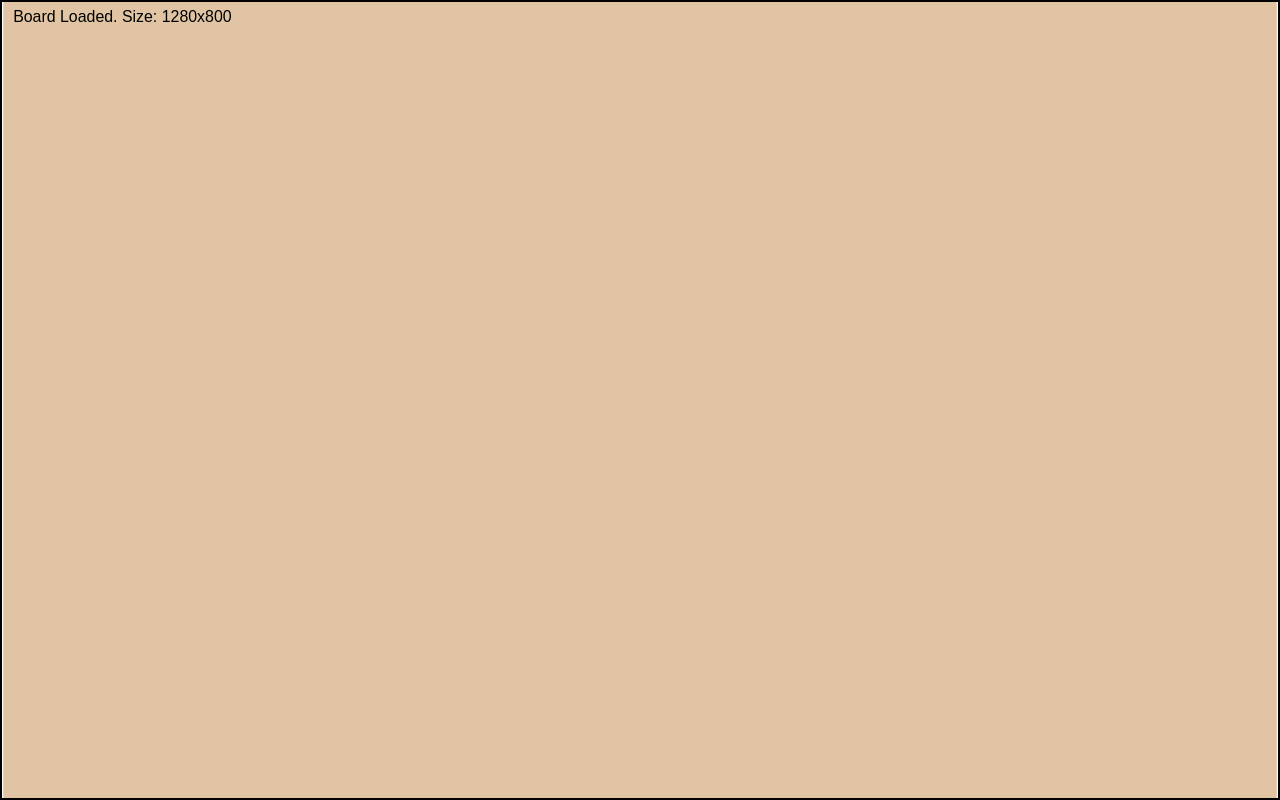
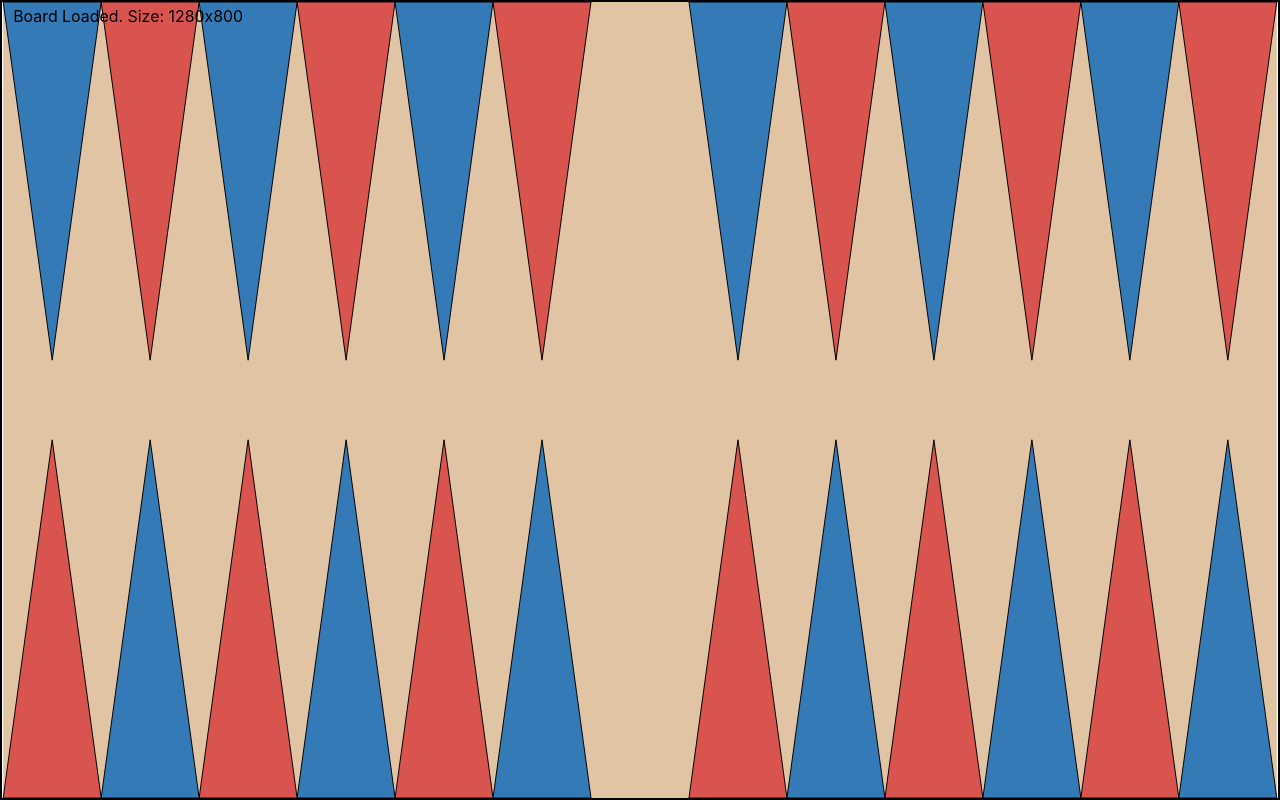
Before and after one commit to marcobaass/bg-gym, a Next.js app: page / in a window 1280 px wide. Built offline with nearby package versions, Linux system fonts and the light colour scheme.

Commit message:
drawing board

```diff
--- a/components/BoardRenderer.tsx
+++ b/components/BoardRenderer.tsx
@@ -2,6 +2,8 @@
 import React from 'react'
 import { BoardState, PositionAnalysis } from '@/types/board'
 import { useState, useEffect } from 'react'
+
+import { UNIT_WIDTH_RATIO, POINT_HEIGHT_RATIO, getPointCoordinates } from '@/utils/renderer-utils'
 
 type Props = {
   boardState: BoardState,
@@ -30,17 +32,60 @@ export default function BoardRenderer({boardState, analysis}: Props) {
   return (
     <div style={{ width: '100%', height: '100vh', display: 'flex', justifyContent: 'center', alignItems: 'center' }}>
       {width && height ? (
-        <svg
-            width={width}
-            height={height}
-            viewBox={`0 0 ${width} ${height}`}
-            style={{ border: '2px solid black', maxWidth: '100%', maxHeight: '100%' }}
-        >
-            <rect x="0" y="0" width={width} height={height} fill="#E0C4A4" />
-            <text x={10} y={20} fill="black" fontSize="16">
-                Board Loaded. Size: {Math.round(width)}x{Math.round(height)}
-            </text>
-        </svg>
+        <>
+          {(() => {
+            const containerWidth = width as number
+            const containerHeight = height as number
+
+            const POINT_WIDTH = containerWidth * UNIT_WIDTH_RATIO;
+            const POINT_HEIGHT = containerHeight * POINT_HEIGHT_RATIO;
+
+            const pointsToDraw = [];
+
+            for (let i = 1; i <=24; i++) {
+              const isTop = i >= 13;
+
+              const Y1 = isTop ? 0 : containerHeight;
+              const Y2 = isTop ? POINT_HEIGHT : containerHeight - POINT_HEIGHT;
+
+              const X1 = getPointCoordinates(i, containerWidth);
+              const X2 = X1 + (POINT_WIDTH / 2);
+              const X3 = X1 + POINT_WIDTH;
+
+              const vertices = `${X1},${Y1} ${X2},${Y2} ${X3},${Y1}`;
+
+            const color = (i % 2 === 0) ? '#D9534F' : '#337AB7';
+
+            pointsToDraw.push(
+              <polygon
+                key= {`P${i}`}
+                points={vertices}
+                fill={color}
+                stroke="black"
+                strokeWidth="1"
+              />
+            );
+          }
+
+          return (
+            <svg
+                width={containerWidth}
+                height={containerHeight}
+                viewBox={`0 0 ${containerWidth} ${containerHeight}`}
+                style={{ border: '2px solid black', maxWidth: '100%', maxHeight: '100%', fontFamily: 'Inter' }}
+            >
+                <rect x="0" y="0" width={containerWidth} height={containerHeight} fill="#E0C4A4" />
+
+                {pointsToDraw}
+
+                <text x={10} y={20} fill="black" fontSize="16">
+                    Board Loaded. Size: {Math.round(containerWidth)}x{Math.round(containerHeight)}
+                </text>
+            </svg>
+
+          )
+          })()}
+        </>
       ) : (<><div>Loading Board ...</div></>)}
     </div>
   )
--- /dev/null
+++ b/utils/renderer-utils.ts
@@ -0,0 +1,26 @@
+export const POINTS_PER_SIDE = 12
+export const UNIT_WIDTH_RATIO = 1 / (POINTS_PER_SIDE + 1)
+export const POINT_HEIGHT_RATIO = 0.45
+export const CHECKER_RADIUS_RATIO = POINT_HEIGHT_RATIO / 5
+
+export function getPointCoordinates(pointIndex: number, containerWidth: number): number {
+  const POINT_WIDTH = containerWidth * UNIT_WIDTH_RATIO
+  const BAR_WIDTH = containerWidth * UNIT_WIDTH_RATIO
+
+  const COLUMN_INDEX = Math.max(pointIndex - 12, 13 - pointIndex)
+
+  let xCoordinate = POINT_WIDTH * (COLUMN_INDEX - 1)
+  if (COLUMN_INDEX > 6) {
+    xCoordinate += BAR_WIDTH
+  }
+
+  return xCoordinate
+}
+
+export function getCheckerYPosition() {
+
+}
+
+export function getCheckerXOffset() {
+
+}
```
Also changed, not shown: utils/board-renderer.ts (deleted), 1 other file (tests, documents, lock files or other folders).
